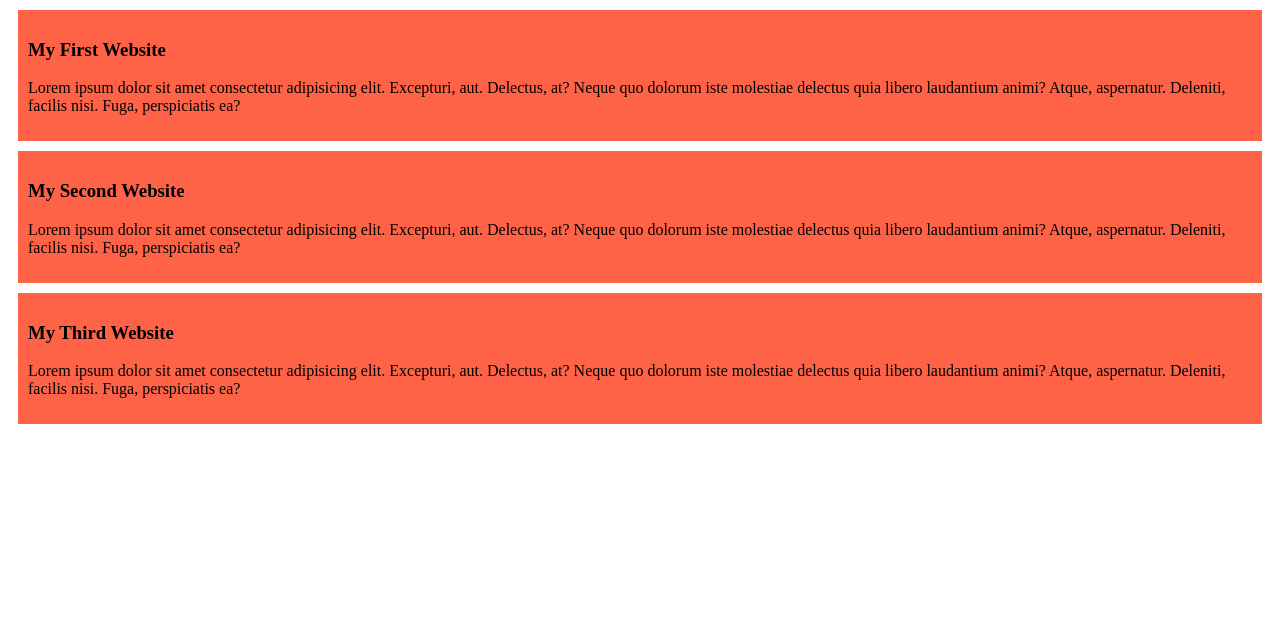
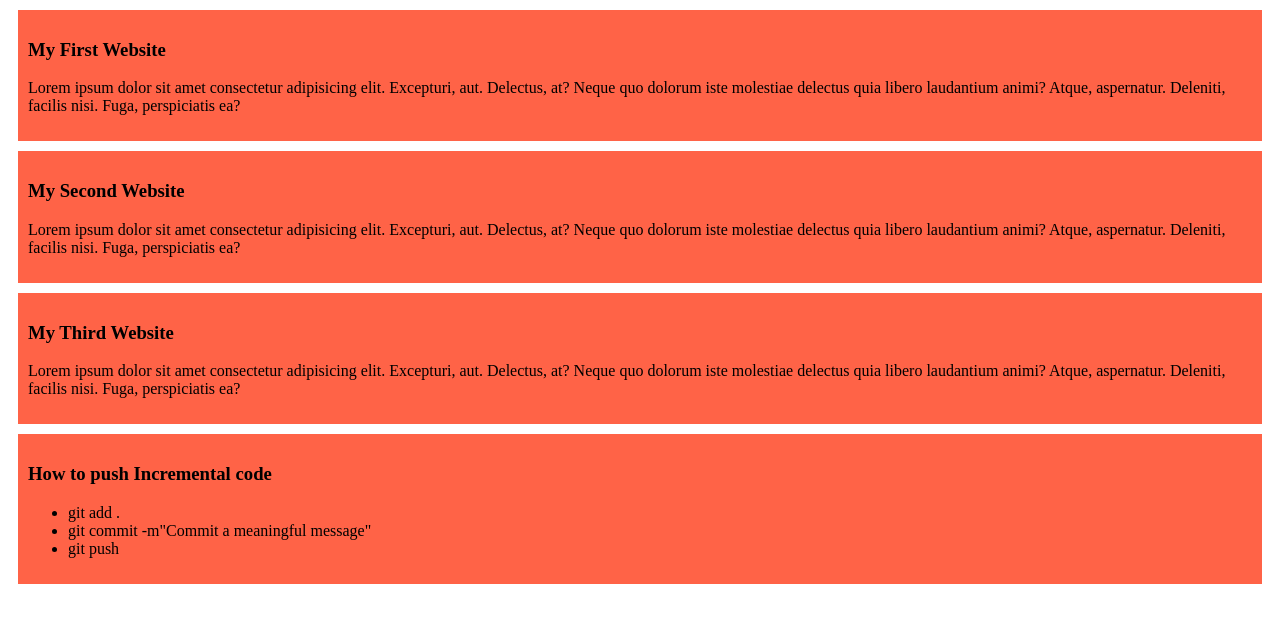
Before and after one commit to MonirMohammed1995/my-simple-website, a plain HTML site: page index.html in a window 1280 px wide. Drawn offline with Linux system fonts and the light colour scheme.

Commit message:
added a list to push code

```diff
--- a/index.html
+++ b/index.html
@@ -19,5 +19,13 @@
         <h3>My Third Website</h3>
         <p>Lorem ipsum dolor sit amet consectetur adipisicing elit. Excepturi, aut. Delectus, at? Neque quo dolorum iste molestiae delectus quia libero laudantium animi? Atque, aspernatur. Deleniti, facilis nisi. Fuga, perspiciatis ea?</p>
     </div>
+    <div>
+        <h3>How to push Incremental code</h3>
+        <ul>
+            <li>git add .</li>
+            <li>git commit -m"Commit a meaningful message"</li>
+            <li>git push</li>
+        </ul>
+    </div>
 </body>
 </html>
```
